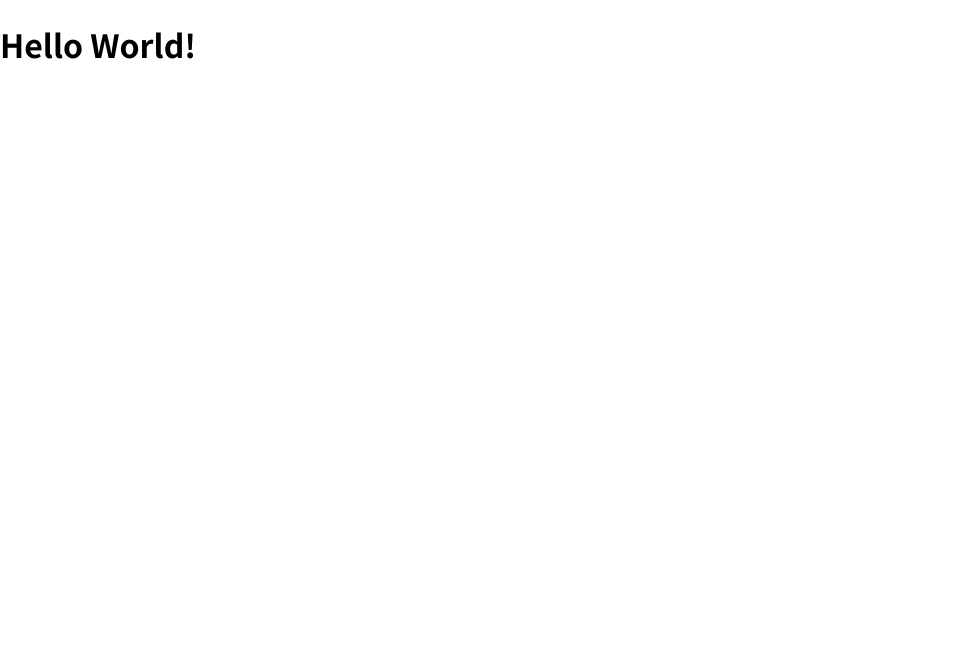
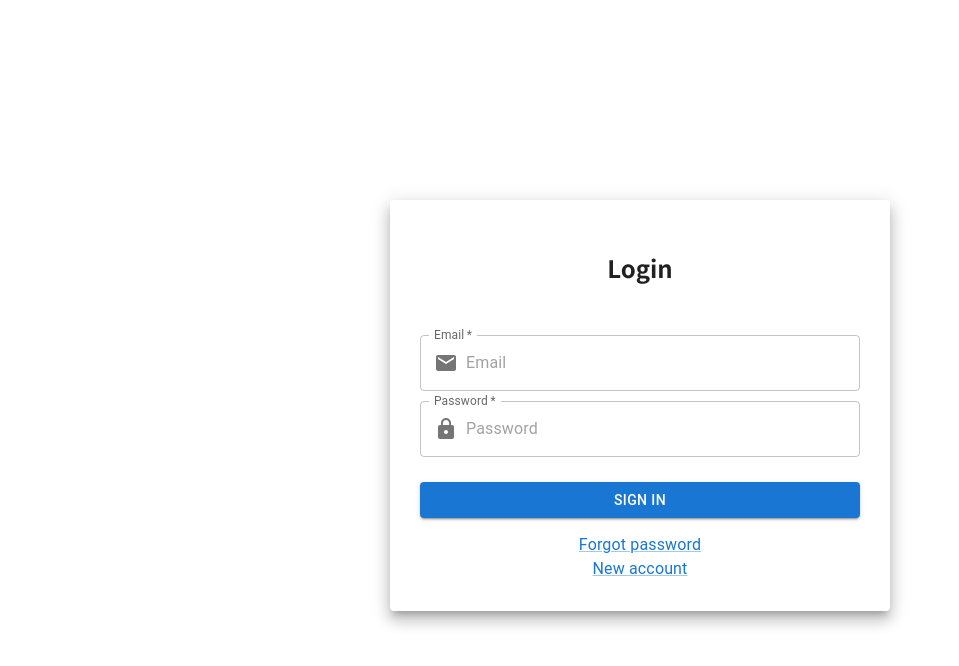
Before and after one commit to TheDude957/Soen341, a React (Create React App) app: page / in a window 1280 px wide. Shown: the top 666 px of the page, without its empty margins (0-959 px from the left). Built offline with nearby package versions, Linux system fonts and the light colour scheme.

Commit message:
Test Login page

```diff
--- a/src/App.js
+++ b/src/App.js
@@ -1,9 +1,7 @@
+import LoginPage from "./LoginPage";
+
 function App() {
-  return (
-    <div>
-      <h1>Hello World!</h1>
-    </div>
-  );
+  return <LoginPage />;
 }
 
 export default App;
```
